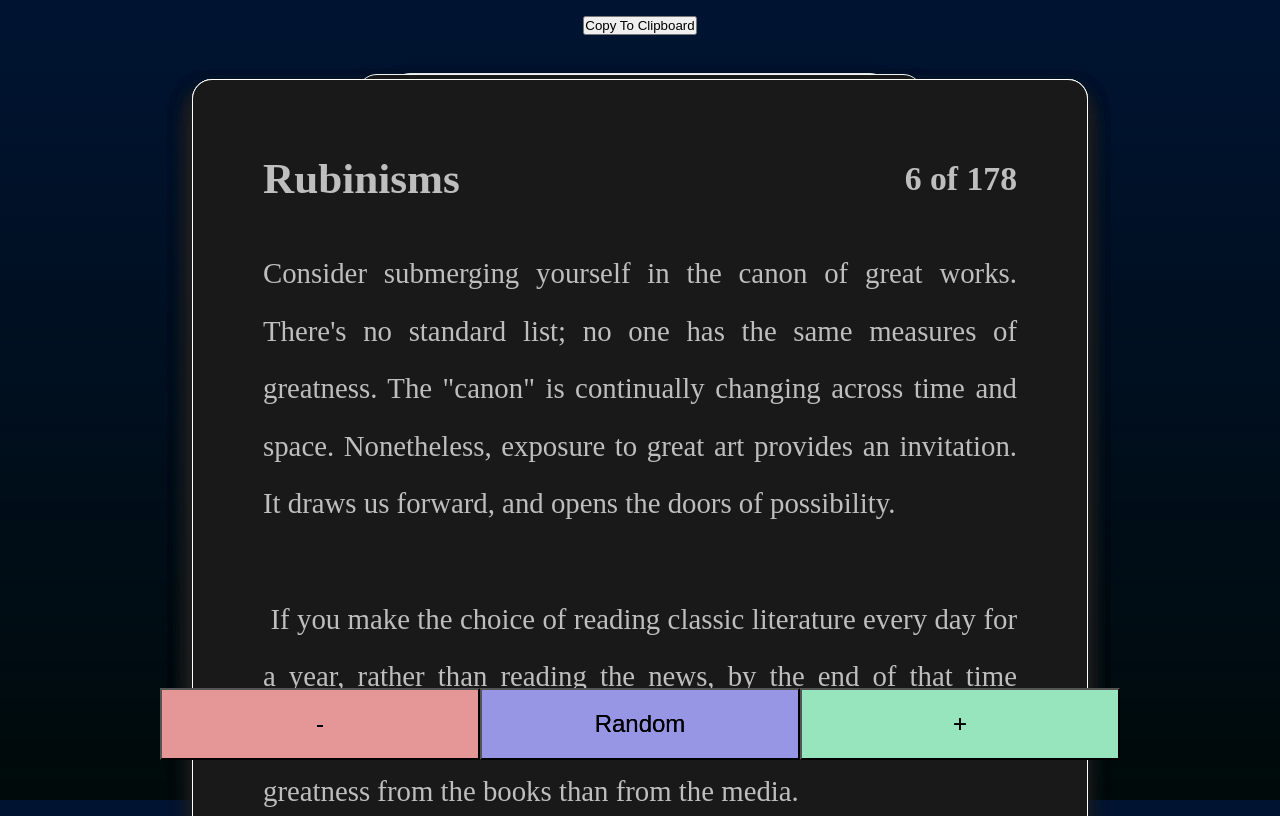
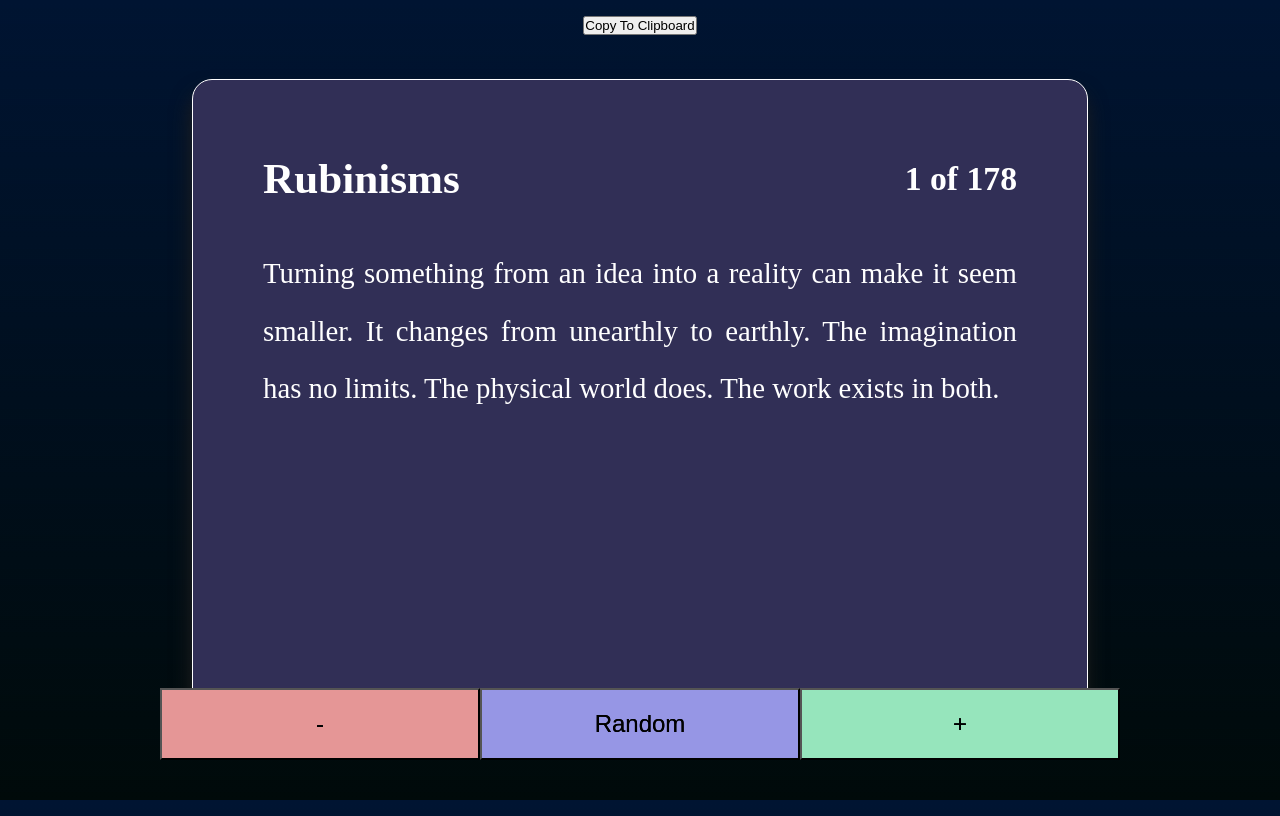
Before and after one commit to ddectis/rubinisms, a Next.js app: page / in a window 1280 px wide. Both pictures are taken after a click on the button "Random". Built offline with nearby package versions, Linux system fonts and the light colour scheme.

Commit message:
swipe improvements, gave up on loading multiple cards at once. added opacity transitions

```diff
--- a/src/components/Swipe.jsx
+++ b/src/components/Swipe.jsx
@@ -173,7 +173,7 @@ export default function Swipe({ content, actionOnDismiss, cardIndex }) {
                   position: "absolute",
                   transform: `translateX(${screenPosition}%)`,
                   top: 50,
-                  transition: "0.1s ease-in"
+                  transition: "0.1s ease-out"
                }}
                id={cardIndex}
             >
--- a/src/pages/index.tsx
+++ b/src/pages/index.tsx
@@ -15,9 +15,7 @@ const JsonParserComponent = () => {
    const [selectedQuote, setSelectedQuote] = useState<Quote | null>(null);
    const [quoteIndex, setQuoteIndex] = useState(0);
    const [quotesLoaded, setQuotesLoaded] = useState(false);
-   const [lastIndexToLoad, setLastIndexToLoad] = useState(5);
-
-
+   const [lastIndexToLoad, setLastIndexToLoad] = useState(0);
 
    useEffect(() => {
       const loadJsonFile = async () => {
@@ -39,12 +37,21 @@ const JsonParserComponent = () => {
 
 
    useEffect(() => {
+
+      const removeHidefterLoad = (id: number) =>{
+         //console.log("Removing hide")
+         const divToRemove = document.getElementById(`quote-${id}`)
+         //console.log(divToRemove)
+         divToRemove?.classList.remove(`${styles.hideOnLoad}`)
+      }
+
       const firstFiveQuotes = quotes.slice(0, lastIndexToLoad);
       const templateOfQuotes = [];
+      console.log("first five shit,. Length: " + firstFiveQuotes.length)
       for (let i = 0; i < firstFiveQuotes.length; i++) {
          const quote = firstFiveQuotes[i];
          templateOfQuotes.push(
-            <div className={styles.quote} key={i}>
+            <div className={`${styles.quote} ${styles.hideOnLoad}`} key={i} id={`quote-${i}`}>
                <div className={styles.quoteText}>
                   <div className={styles.quoteHeading}>
                      <h2>Rubinisms</h2>
@@ -56,8 +63,13 @@ const JsonParserComponent = () => {
                </div>
             </div>
          );
+
+         setTimeout(() => removeHidefterLoad(i),400)
       }
+
+
       setQuoteTemplates(templateOfQuotes)
+      console.log(quoteTemplates)
    }, [quotes, lastIndexToLoad]);
 
    useEffect(() => {
@@ -74,6 +86,7 @@ const JsonParserComponent = () => {
          // Check if quotes are loaded before accessing them
          setQuoteIndex(Math.floor(Math.random() * quotes.length));
          setLastIndexToLoad(lastIndexToLoad + 1)
+         //appendNewQuoteToArray();
          setQuotesLoaded(true);
          window.scrollTo({
             top: 0,
@@ -108,12 +121,35 @@ const JsonParserComponent = () => {
       console.log("Copying to clipboard");
    };
 
+   const appendNewQuoteToArray = () => {
+      console.log(
+         "appending new quote to array. Last Index: " + lastIndexToLoad
+      );
+      //const updatedTemplates = quoteTemplates.slice(0, -1);
+      //setQuoteTemplates(updatedTemplates);
+      const newQuote = (
+         <div className={`${styles.quote} ${styles.hideOnLoad}`} key={lastIndexToLoad}> id={lastIndexToLoad}
+            <div className={styles.quoteText}>
+               <div className={styles.quoteHeading}>
+                  <h2>Rubinismssss</h2>
+                  <h3 className={styles.quoteIndex}>
+                     {lastIndexToLoad} of {quotes.length}
+                  </h3>
+               </div>
+               <p id="quote-text">{quotes[lastIndexToLoad].text}</p>
+            </div>
+         </div>
+      );
+      console.log(newQuote)
+      setQuoteTemplates([newQuote, ...quoteTemplates]);
+
+   };
+
    return (
       <div className={styles.main}>
          {quotesLoaded ? (
             <>
                {quoteTemplates.map((template, index) => {
-                  index++;
                   return (
                      <Swipe
                         key={index}
--- a/src/styles/Home.module.css
+++ b/src/styles/Home.module.css
@@ -14,6 +14,8 @@
    display: flex;
    justify-content: center;
    min-height: 100vh;
+   opacity: 1;
+   transition: opacity 0.2s ease-in-out
 }
 
 .quoteIndex {
@@ -29,7 +31,8 @@
    border: 1px solid white;
    border-radius: 20px;
    padding-block: 30px;
-   background: #191919;
+   background: #312f56;
+   color: #ffffff;
    box-shadow: -1px 14px 20px 0px rgb(30, 30, 30);
    width: 95%;
 
@@ -123,6 +126,10 @@
    margin-bottom: 0.7rem;
 }
 
+.hideOnLoad{
+   opacity: 0;
+}
+
 .card p {
    margin: 0;
    opacity: 0.6;
--- a/src/styles/Swipe.module.css
+++ b/src/styles/Swipe.module.css
@@ -7,7 +7,7 @@
     align-items: center;
     justify-content: center;
     overflow-x: hidden;
-    transition: 0.5s ease-in-out;
+    transition: 0.1s ease-out;
 }
 
 .card {
```
